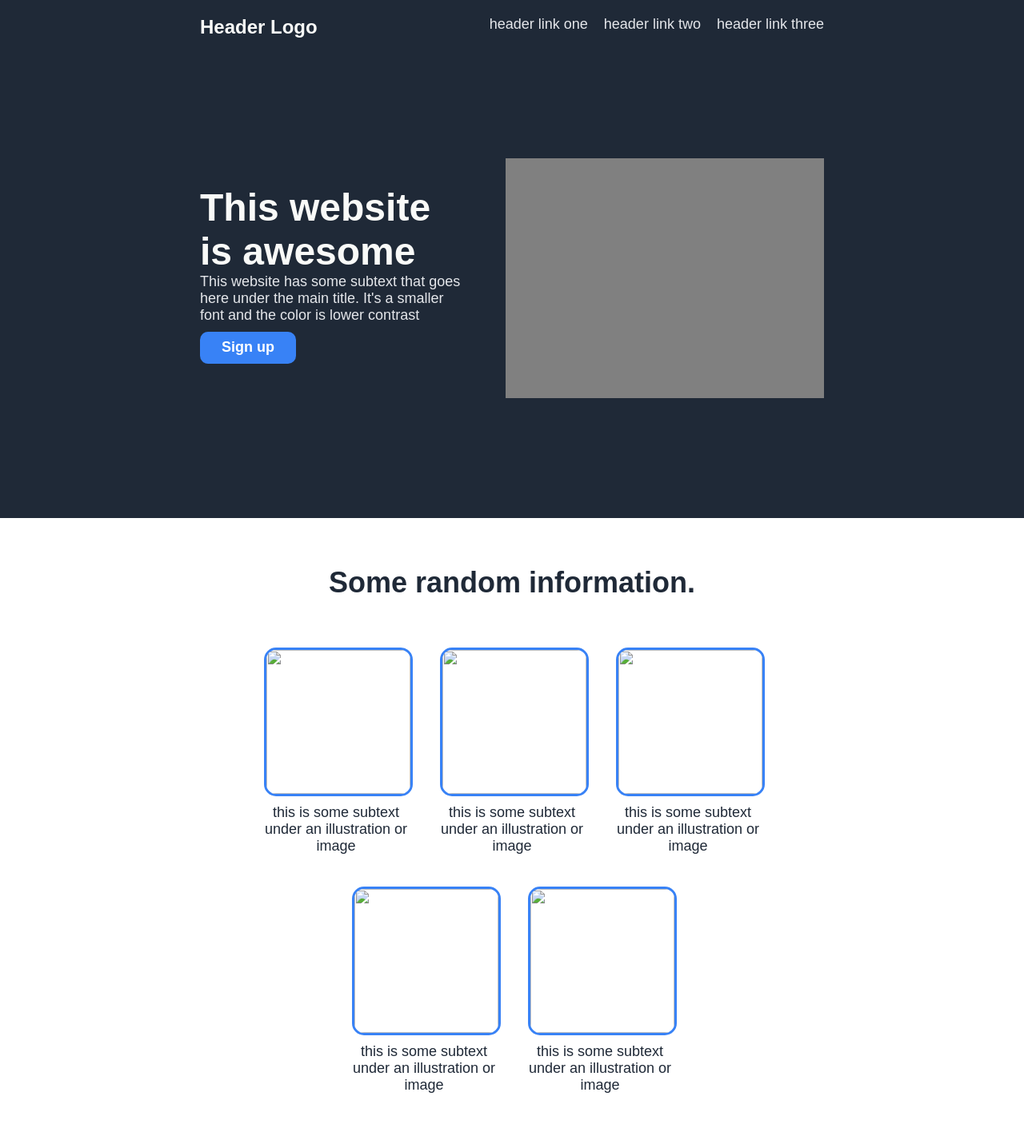
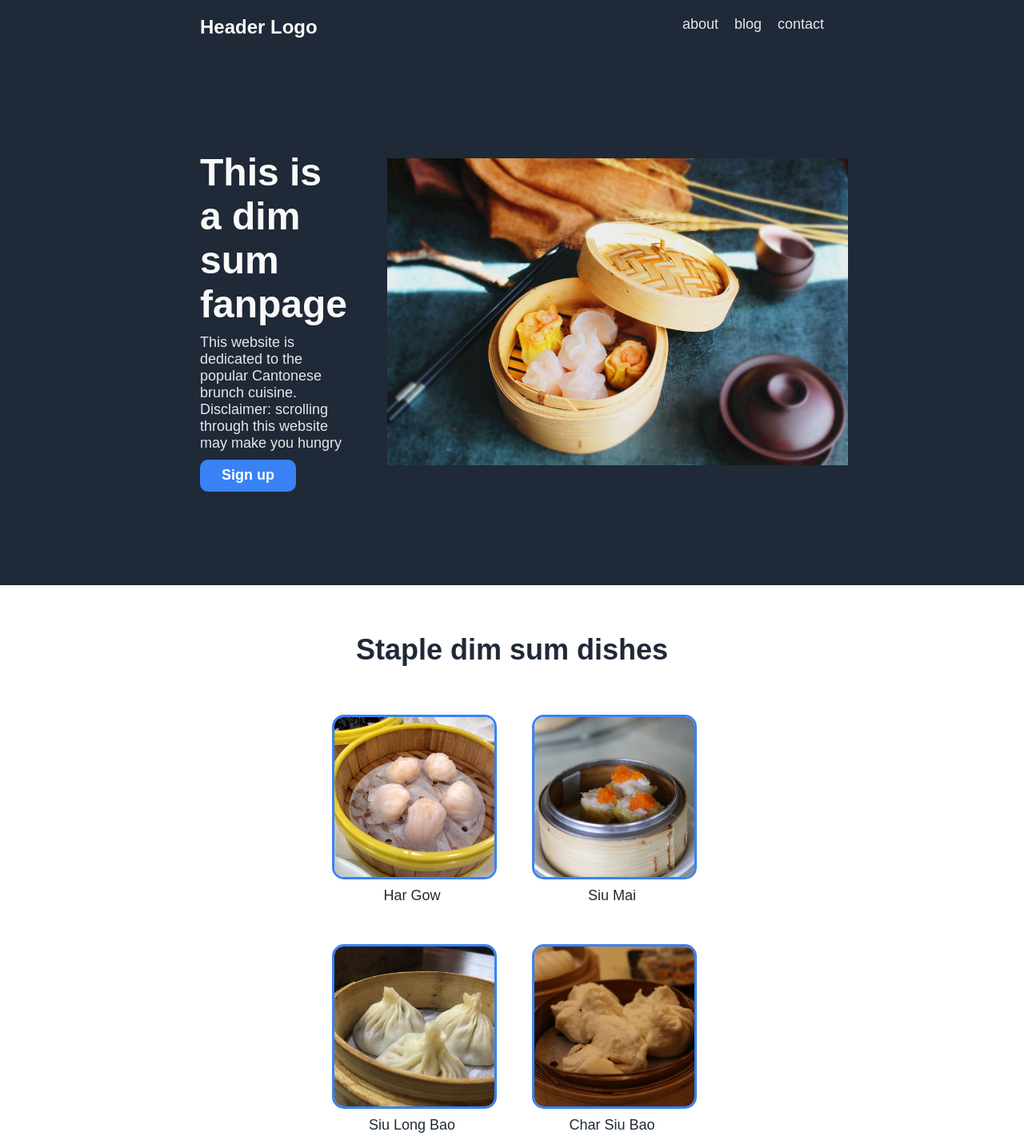
Before and after one commit to tseterence/odin-landing-page, a plain HTML site: page index.html in a window 1280 px wide. Shown: the top 1421 px of the page at 80% size. Drawn offline with Linux system fonts and the light colour scheme.

Commit message:
Substitute content for dim sum cuisine in index.html

```diff
--- a/index.html
+++ b/index.html
@@ -2,7 +2,7 @@
 <html lang="en">
     <head>
         <meta charset="UTF-8">
-        <title>Landing Page</title>
+        <title>Dim Sum Life</title>
         <link rel="stylesheet" href="./style.css">
     </head>
 
@@ -14,67 +14,62 @@
                 </div>
                 <div class="header-links">
                     <ul>
-                        <li><a href="#">header link one</a></li>
-                        <li><a href="#">header link two</a></li>
-                        <li><a href="#">header link three</a></li>
+                        <li><a href="#">about</a></li>
+                        <li><a href="#">blog</a></li>
+                        <li><a href="#">contact</a></li>
                     </ul>
                 </div>
             </div>
 
             <div class="container-1">
                 <div class="left-1">
-                    <h1>This website is awesome</h1>
-                    <p>This website has some subtext that goes here under the main title. It's a smaller font and the color is lower contrast</p>
+                    <h1>This is a dim sum fanpage</h1>
+                    <p>This website is dedicated to the popular Cantonese brunch cuisine. Disclaimer: scrolling through this website may make you hungry</p>
                     <button>Sign up</button>
                 </div>
 
                 <div class="right-1">
-                    <img src="" alt="">
+                    <img src="./img/dim-sum.jpg" alt="image of dim sum">
                 </div>
             </div>
         </div>
 
         <div class="section-2">
-            <h2>Some random information.</h2>
+            <h2>Staple dim sum dishes</h2>
 
             <div class="container-2">
                 <div class="card">
-                    <img src="" alt="">
-                    <p>this is some subtext under an illustration or image</p>
+                    <img src="./img/har-gow.jpg" alt="image of har gow">
+                    <p>Har Gow</p>
                 </div>
 
                 <div class="card">
-                    <img src="" alt="">
-                    <p>this is some subtext under an illustration or image</p>
+                    <img src="./img/siu-mai.jpg" alt="image of siu mai">
+                    <p>Siu Mai</p>
                 </div>
 
                 <div class="card">
-                    <img src="" alt="">
-                    <p>this is some subtext under an illustration or image</p>
+                    <img src="./img/xlb.jpg" alt="image of xiao long bao">
+                    <p>Siu Long Bao</p>
                 </div>
 
                 <div class="card">
-                    <img src="" alt="">
-                    <p>this is some subtext under an illustration or image</p>
-                </div>
-
-                <div class="card">
-                    <img src="" alt="">
-                    <p>this is some subtext under an illustration or image</p>
+                    <img src="./img/pork-bun.jpg" alt="image of char siu bao">
+                    <p>Char Siu Bao</p>
                 </div>
             </div>
         </div>
 
         <div class="section-3">
-            <h3>This is an inspiring quote, or a testimonial from a customer. Maybe it's just filling up space, or maybe people will actually read it. Who knows? All I know is that it looks nice.</h3>
-            <p>- Thor, God of Thunder</p>
+            <h3>Dim sum-body say, yum cha?</h3>
+            <p>- Anonymous</p>
         </div>
 
         <div class="section-4">
             <div class="container-4">
                 <div class="left-4">
-                    <h4>Call to action! It's time!</h4>
-                    <p>Sign up for our product by clicking that button right over there!</p>
+                    <h4>Stay updated with dim sum in the bay!</h4>
+                    <p>Sign up for our latest restaurant reviews by clicking that button right over there!</p>
                 </div>
 
                 <div class="right-4">
--- a/style.css
+++ b/style.css
@@ -39,6 +39,7 @@ body {
     text-align: left;
     display: flex;
     justify-content: space-between;
+    align-items: center;
     padding-top: 150px;
     padding-bottom: 150px;
 }
@@ -58,14 +59,16 @@ h1 {
     font-size: 48px;
     font-weight: 900;
     color: #F9FAF8;
-    margin: 0;
+    margin-bottom: 10px;
     padding: 0;
 }
 
-.right-1 {
-    width: 600px;
-    height: 300px;
+.right-1 img {
+    width: 576px;
+    height: 384px;
     background-color: #808080;
+    display: flex;
+    flex-shrink: 1;
 }
 
 /* Section 2 - Images with Subtext */
@@ -88,18 +91,19 @@ h2 {
 .container-2 {
     display: flex;
     padding-top: 60px;
-    gap: 40px;
+    gap: 50px;
     justify-content: center;
     flex-wrap: wrap;
 }
 
 .card {
-    max-width: 180px;
+    max-width: 200px;
 }
 
 .card img {
-    width: 180px;
-    height: 180px;
+    width: 200px;
+    height: 200px;
+    object-fit: cover;
     border-style: solid;
     border-color: #3882F6;
     border-radius: 15px;
@@ -117,7 +121,7 @@ h2 {
     font-size: 36px;
     font-style: italic;
     font-weight: 400;
-    text-align: left;
+    text-align: center;
     margin-bottom: 10px;
 }
 
```
Also changed, not shown: img/dim-sum.jpg (added), img/har-gow.jpg (added), img/pork-bun.jpg (added), img/siu-mai.jpg (added), img/xlb.jpg (added), 1 other file.
